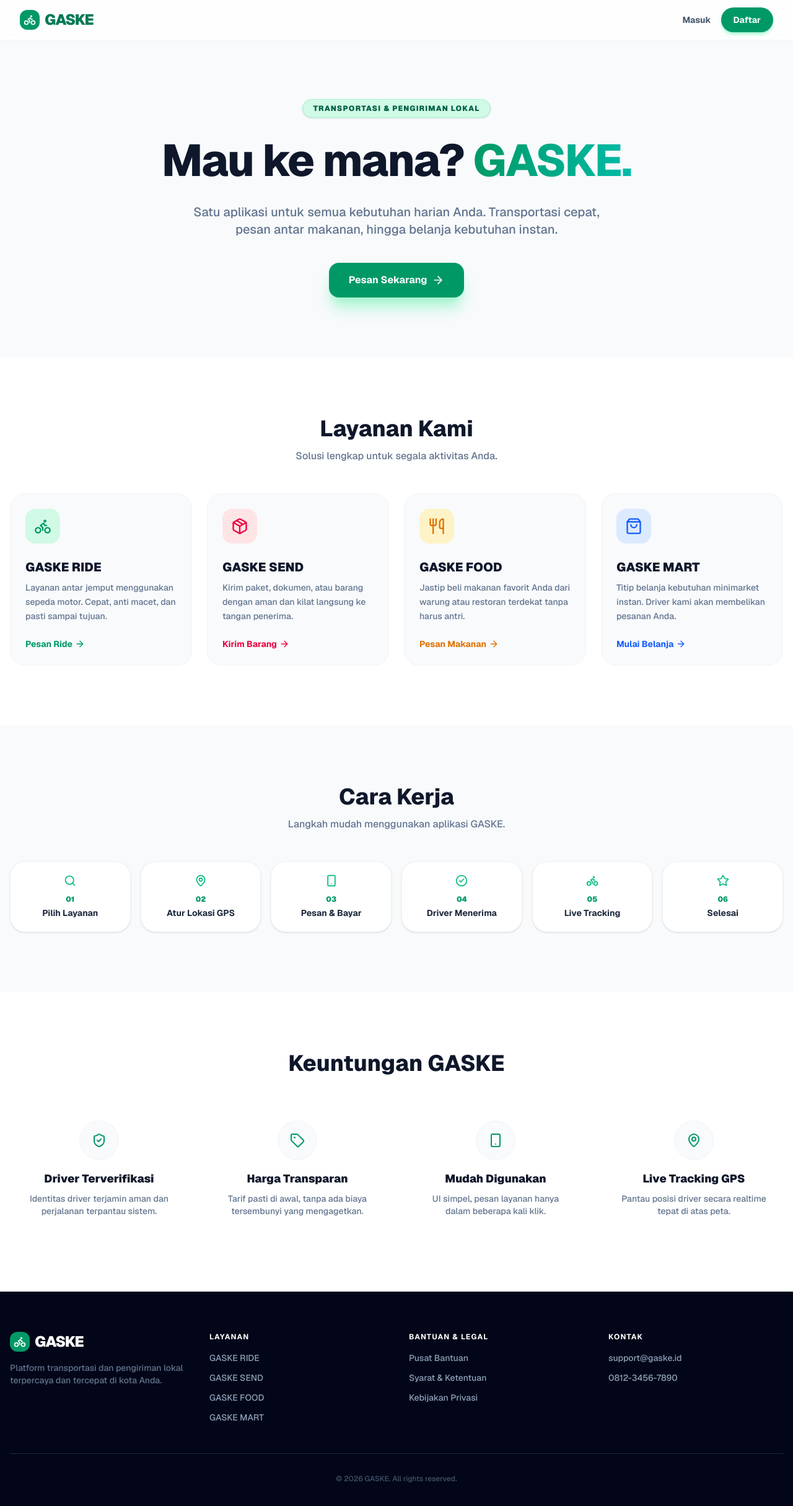
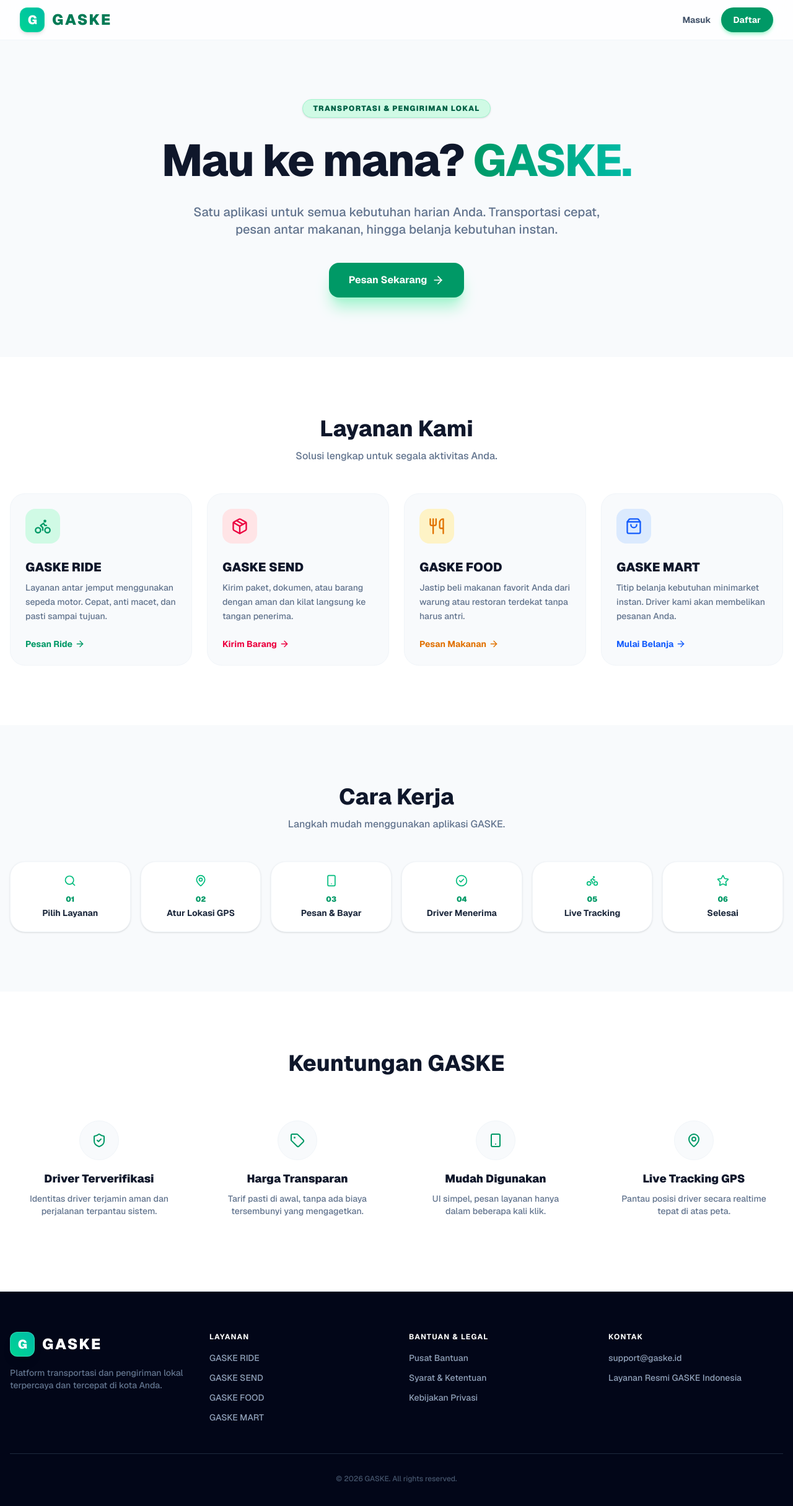
Before and after one commit to anantarenditya/gaske-app, a Next.js app: page / in a window 1280 px wide. Shown: the top 2430 px of the page at 62% size. Built offline with nearby package versions, Linux system fonts and the light colour scheme.

Commit message:
Update logo GASKE di halaman depan

```diff
--- a/app/page.tsx
+++ b/app/page.tsx
@@ -13,17 +13,19 @@ export default function LandingPage() {
       <nav className="fixed w-full z-50 bg-white/80 backdrop-blur-md border-b border-slate-100 transition-all">
         <div className="max-w-7xl mx-auto px-4 sm:px-6 lg:px-8">
           <div className="flex justify-between items-center h-16">
-            <div className="flex items-center gap-2 cursor-pointer" onClick={() => router.push('/')}>
-              <div className="w-8 h-8 bg-emerald-600 rounded-xl flex items-center justify-center">
-                <Bike className="w-5 h-5 text-white" />
+
+            {/* LOGO BARU G */}
+            <div className="flex items-center gap-3 cursor-pointer" onClick={() => router.push('/')}>
+              <div className="w-10 h-10 bg-gradient-to-tr from-emerald-400 to-teal-500 rounded-xl flex items-center justify-center shadow-md border border-emerald-300/30">
+                <span className="text-white font-black text-xl tracking-tighter">G</span>
               </div>
-              <span className="font-black text-2xl tracking-tighter text-emerald-700">GASKE</span>
+              <span className="font-black text-2xl tracking-[0.1em] text-emerald-700">GASKE</span>
             </div>
+
             <div className="flex items-center gap-3 sm:gap-4">
               <button onClick={() => router.push('/login')} className="text-sm font-bold text-slate-600 hover:text-emerald-600 transition cursor-pointer">
                 Masuk
               </button>
-              {/* TOMBOL DAFTAR ATAS KANAN -> KUSTOMER (/register) */}
               <button onClick={() => router.push('/register')} className="text-sm font-bold bg-emerald-600 hover:bg-emerald-700 text-white px-5 py-2.5 rounded-full shadow-md shadow-emerald-200 transition cursor-pointer">
                 Daftar
               </button>
@@ -45,9 +47,7 @@ export default function LandingPage() {
             Satu aplikasi untuk semua kebutuhan harian Anda. Transportasi cepat, pesan antar makanan, hingga belanja kebutuhan instan.
           </p>
 
-          {/* TOMBOL UTAMA HERO */}
           <div className="mt-10 flex flex-col sm:flex-row justify-center gap-4 w-full sm:w-auto px-4">
-            {/* PESAN SEKARANG -> KUSTOMER (/register) */}
             <button onClick={() => router.push('/register')} className="w-full sm:w-auto flex items-center justify-center gap-2 bg-emerald-600 hover:bg-emerald-700 text-white px-8 py-4 rounded-2xl font-bold shadow-xl shadow-emerald-200 transition group cursor-pointer">
               Pesan Sekarang <ArrowRight className="w-5 h-5 group-hover:translate-x-1 transition" />
             </button>
@@ -63,7 +63,6 @@ export default function LandingPage() {
             </div>
 
             <div className="grid grid-cols-1 sm:grid-cols-2 lg:grid-cols-4 gap-6">
-              {/* RIDE -> /register */}
               <div onClick={() => router.push('/register')} className="group p-6 bg-slate-50 rounded-3xl border border-slate-100 hover:border-emerald-500 hover:shadow-2xl hover:shadow-emerald-100 transition duration-300 cursor-pointer">
                 <div className="w-14 h-14 bg-emerald-100 text-emerald-600 rounded-2xl flex items-center justify-center mb-6 group-hover:scale-110 transition">
                   <Bike className="w-7 h-7" />
@@ -77,7 +76,6 @@ export default function LandingPage() {
                 </span>
               </div>
 
-              {/* SEND -> /register */}
               <div onClick={() => router.push('/register')} className="group p-6 bg-slate-50 rounded-3xl border border-slate-100 hover:border-rose-500 hover:shadow-2xl hover:shadow-rose-100 transition duration-300 cursor-pointer">
                 <div className="w-14 h-14 bg-rose-100 text-rose-600 rounded-2xl flex items-center justify-center mb-6 group-hover:scale-110 transition">
                   <Package className="w-7 h-7" />
@@ -91,7 +89,6 @@ export default function LandingPage() {
                 </span>
               </div>
 
-              {/* FOOD -> /register */}
               <div onClick={() => router.push('/register')} className="group p-6 bg-slate-50 rounded-3xl border border-slate-100 hover:border-amber-500 hover:shadow-2xl hover:shadow-amber-100 transition duration-300 cursor-pointer">
                 <div className="w-14 h-14 bg-amber-100 text-amber-600 rounded-2xl flex items-center justify-center mb-6 group-hover:scale-110 transition">
                   <Utensils className="w-7 h-7" />
@@ -105,7 +102,6 @@ export default function LandingPage() {
                 </span>
               </div>
 
-              {/* MART -> /register */}
               <div onClick={() => router.push('/register')} className="group p-6 bg-slate-50 rounded-3xl border border-slate-100 hover:border-blue-500 hover:shadow-2xl hover:shadow-blue-100 transition duration-300 cursor-pointer">
                 <div className="w-14 h-14 bg-blue-100 text-blue-600 rounded-2xl flex items-center justify-center mb-6 group-hover:scale-110 transition">
                   <ShoppingBag className="w-7 h-7" />
@@ -180,12 +176,15 @@ export default function LandingPage() {
       <footer className="bg-slate-950 text-slate-300 py-12 md:py-16 px-4 border-t border-slate-900">
         <div className="max-w-7xl mx-auto grid grid-cols-1 md:grid-cols-4 gap-10">
           <div className="space-y-4">
-            <div className="flex items-center gap-2 cursor-pointer" onClick={() => router.push('/')}>
-              <div className="w-8 h-8 bg-emerald-600 rounded-xl flex items-center justify-center">
-                <Bike className="w-5 h-5 text-white" />
+
+            {/* LOGO BARU G (FOOTER) */}
+            <div className="flex items-center gap-3 cursor-pointer" onClick={() => router.push('/')}>
+              <div className="w-10 h-10 bg-gradient-to-tr from-emerald-400 to-teal-500 rounded-xl flex items-center justify-center shadow-lg border border-white/20">
+                <span className="text-white font-black text-xl tracking-tighter">G</span>
               </div>
-              <span className="font-black text-2xl tracking-tighter text-white">GASKE</span>
+              <span className="font-black text-2xl tracking-[0.1em] text-white">GASKE</span>
             </div>
+
             <p className="text-sm text-slate-500 font-medium">
               Platform transportasi dan pengiriman lokal terpercaya dan tercepat di kota Anda.
             </p>
@@ -214,7 +213,7 @@ export default function LandingPage() {
             <h4 className="text-white font-bold mb-4 uppercase tracking-widest text-xs">Kontak</h4>
             <ul className="space-y-3 text-sm font-medium text-slate-400">
               <li>support@gaske.id</li>
-              <li>0812-3456-7890</li>
+              <li>Layanan Resmi GASKE Indonesia</li>
             </ul>
           </div>
         </div>
```
